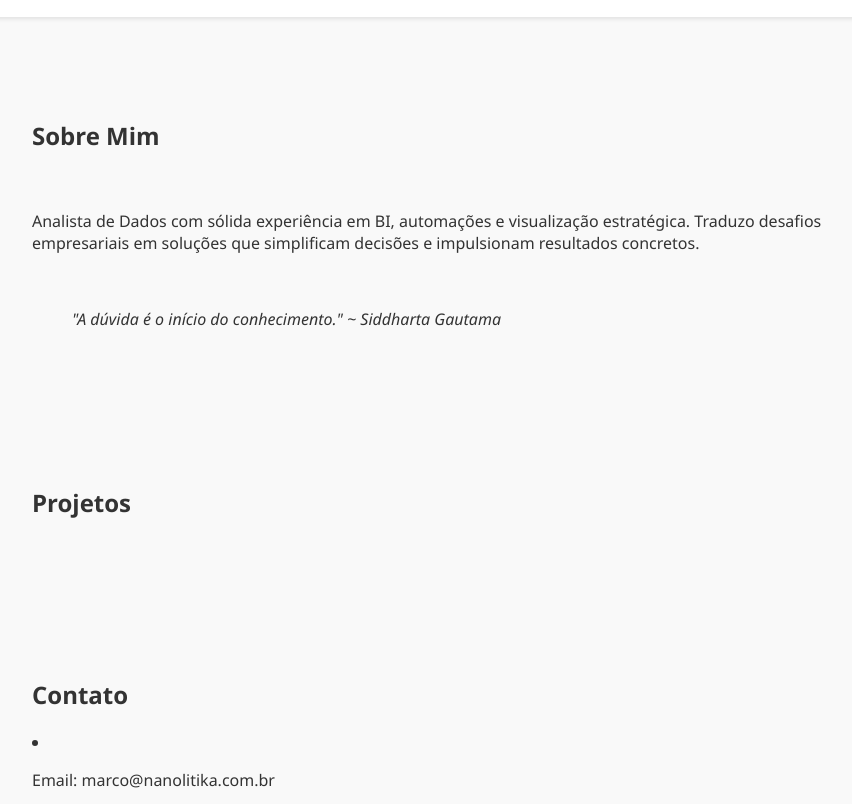
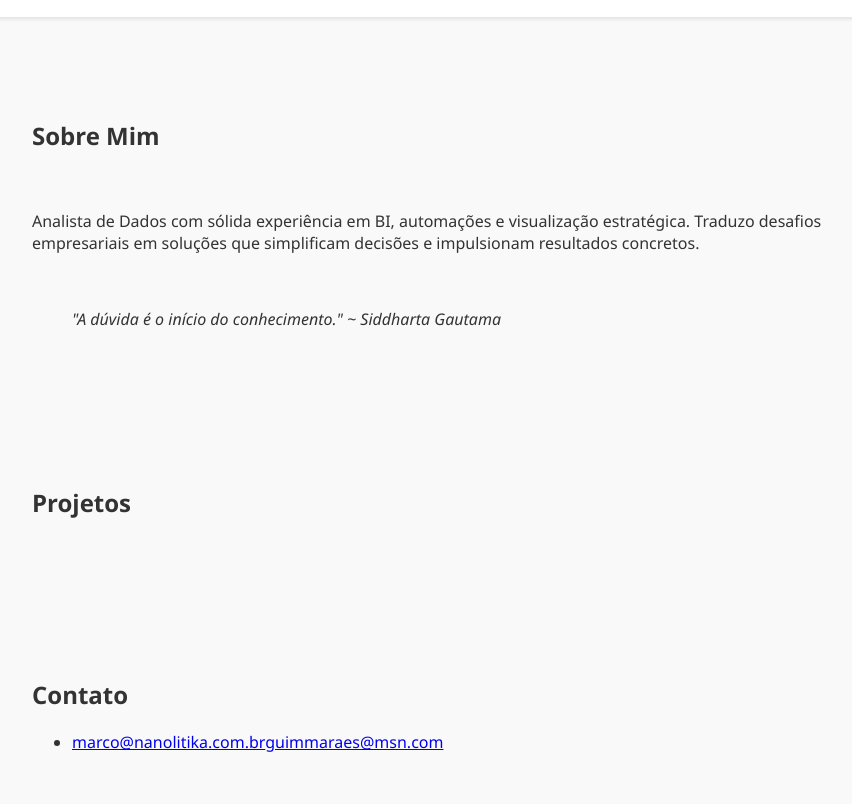
Before and after one commit to guimmaraes/portfolio, a plain HTML site: page index.html in a window 1280 px wide. Shown: the part 131-935 px from the top of the page, without its empty margins (208-1060 px from the left). Drawn offline with Linux system fonts and the light colour scheme.

Commit message:
versão 1.0 - 14/07 - 14:20

```diff
--- a/index.html
+++ b/index.html
@@ -33,8 +33,9 @@
 
   <section id="contato">
     <h2>Contato</h2>
-    <li><p>Email: marco@nanolitika.com.br</p></li>
-    <li><p>Email: guimmaraes@msn.com</p></li>
+    <ul>
+      <li><a href="mailto:marco@nanolitika.com.br">marco@nanolitika.com.br</a><a href="mailto:guimmaraes@msn.com">guimmaraes@msn.com</a></li>
+    </ul>
   </section>
 
 <section id="redes">
```
